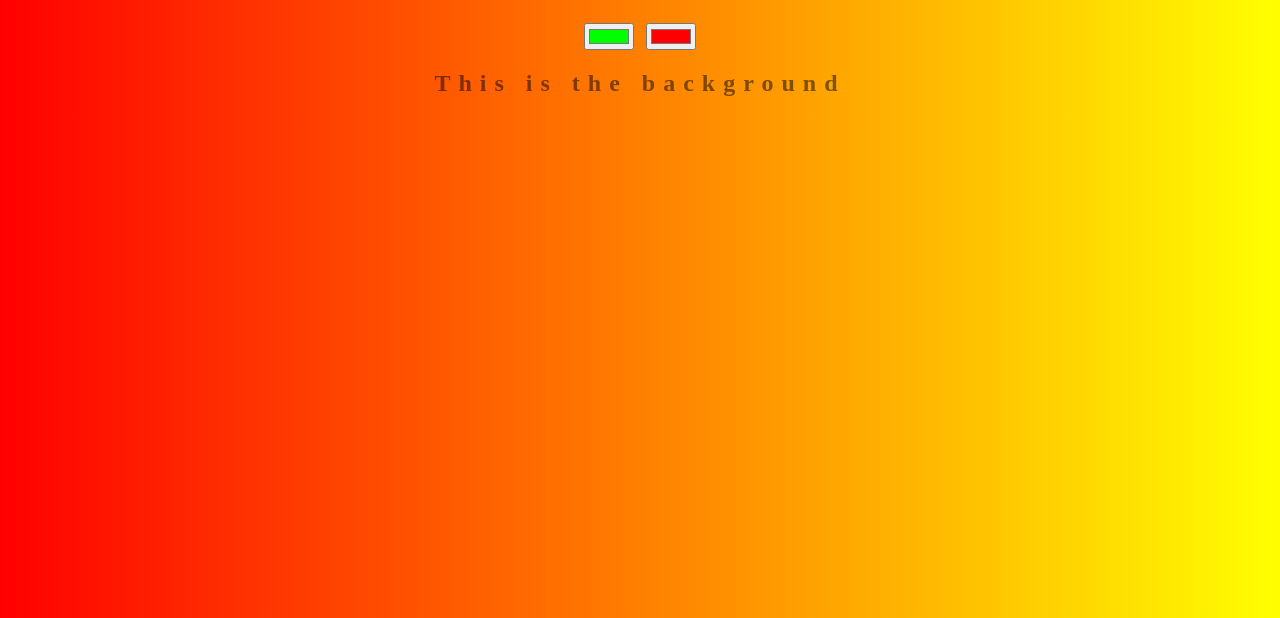
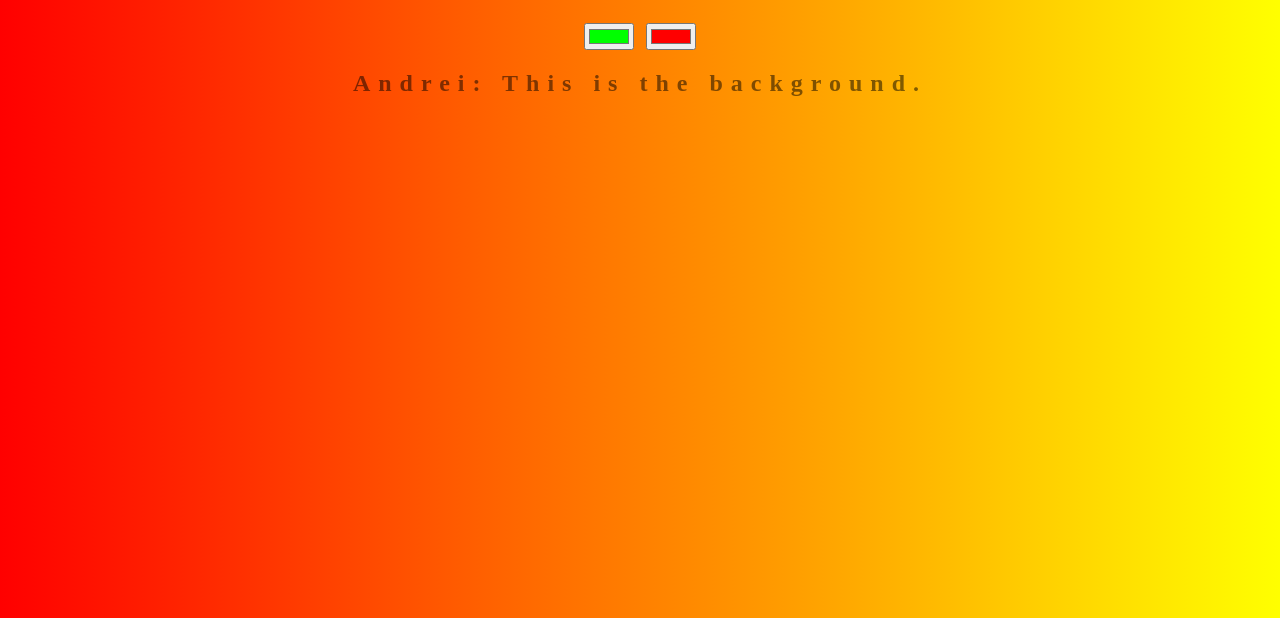
Before and after one commit to tobinansong/ztm_section_16, a plain HTML site: page index.html in a window 1280 px wide. Shown: the part 182-800 px from the top of the page. Drawn offline with Linux system fonts and the light colour scheme.

Commit message:
change h2

```diff
--- a/index.html
+++ b/index.html
@@ -11,7 +11,7 @@
     <h1>Marcy: Tobin is sool Cool Background</h1>
     <input class="color1" type="color" name="color1" value="#00ff00">
     <input class="color2" type="color" name="color2" value="#ff0000">
-    <h2>This is the background</h2>
+    <h2>Andrei: This is the background.</h2>
     <h3></h3>
 
 
```
